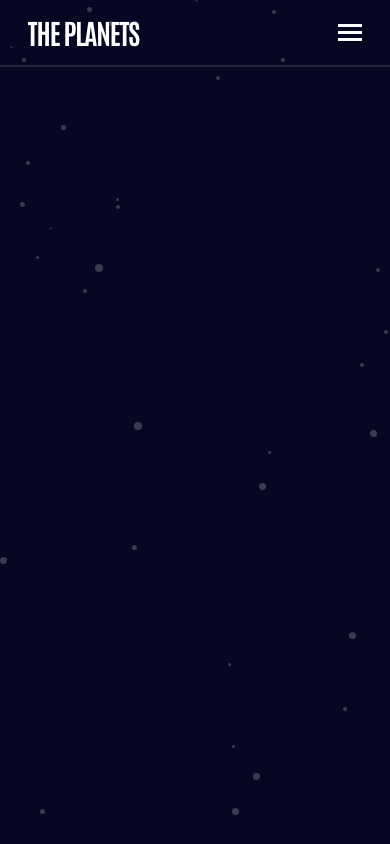
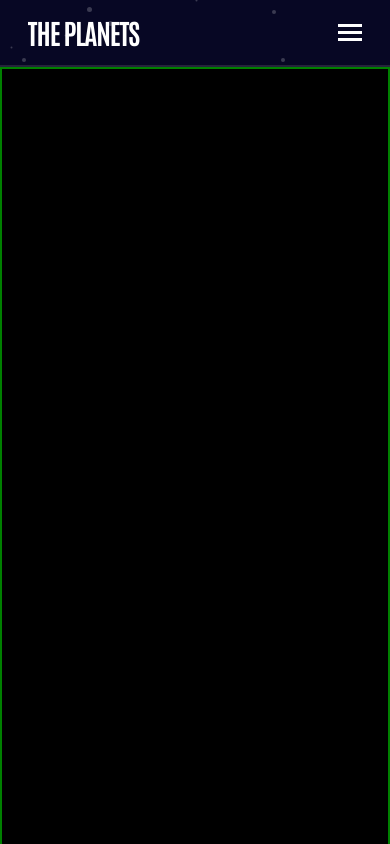
Before and after one commit to JesusKreist/planets-facts-site, a Next.js app: page / in a window 390 px wide. Built offline with nearby package versions, Linux system fonts and the light colour scheme.

Commit message:
Make mobile menu span the height of the screen and display over everything

```diff
--- a/src/components/MobileMenu/MobileMenu.tsx
+++ b/src/components/MobileMenu/MobileMenu.tsx
@@ -45,7 +45,6 @@ interface MenuItemProps {
 const MenuItem: React.FC<MenuItemProps> = ({ planetName, iconColour }) => {
   return (
     <Flex
-      zIndex="100"
       gridColumn="2 / -2"
       alignItems="center"
       gap="1rem"
@@ -84,13 +83,18 @@ const MobileMenu = () => {
   }, [isMobileMenuOpen]);
 
   return (
+    <Box
+      width="100%"
+      position="absolute"
+      border="2px solid green"
+      height="100vh"
+      bgColor="black"
+      zIndex="100"
+    >
       <Grid
         className="mobile-menu"
         templateColumns="repeat(14, 1fr)"
-      position="absolute"
         height="487px"
-      width="100%"
-      // border="2px solid green"
         display={{ base: `${isMenuOpen ? "grid" : "none"}`, md: "none" }}
       >
         {planetsWithIconsColor.map((planet) => (
@@ -101,6 +105,7 @@ const MobileMenu = () => {
           ></MenuItem>
         ))}
       </Grid>
+    </Box>
   );
 };
 
```
Lines whose indentation alone changed are shown as unchanged.
